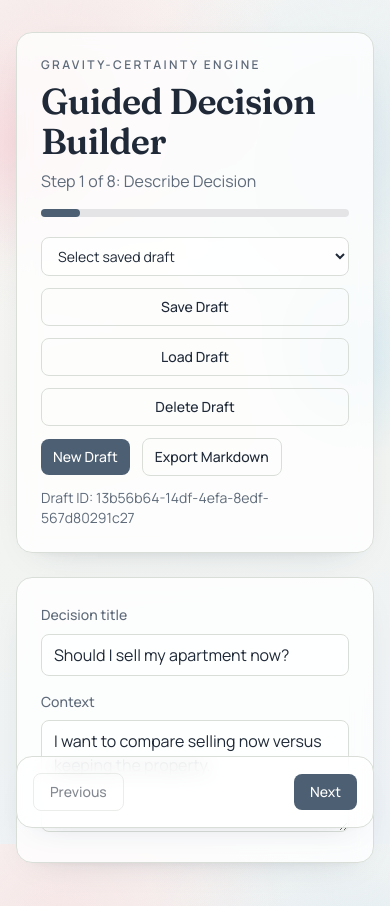
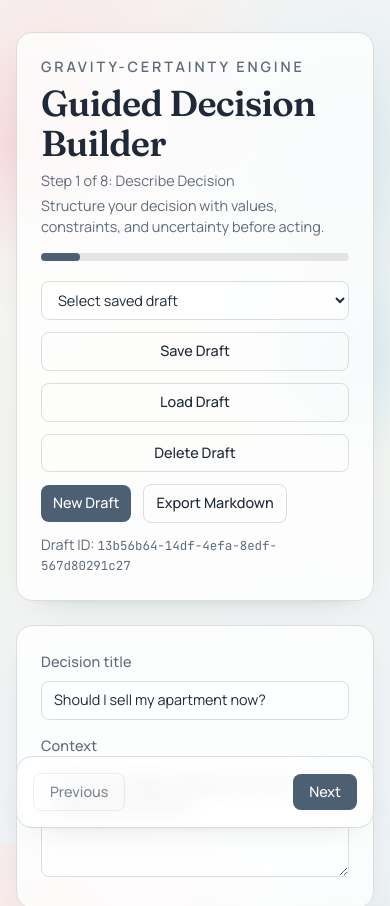
Before and after one commit to alexandruv/decisionTool, a Next.js app: page / in a window 390 px wide. Shown: the top 906 px of the page. Built offline with nearby package versions, Linux system fonts and the light colour scheme.

Commit message:
style: polish typography rhythm, mobile spacing, and results hierarchy

```diff
--- a/src/app/globals.css
+++ b/src/app/globals.css
@@ -27,6 +27,7 @@ body {
     linear-gradient(165deg, #f8f7f5 0%, #f2f4f1 58%, #edf2f7 100%);
   color: var(--foreground);
   font-family: var(--font-manrope), sans-serif;
+  line-height: 1.45;
 }
 
 h1,
@@ -34,6 +35,21 @@ h2,
 h3 {
   font-family: var(--font-fraunces), serif;
   letter-spacing: -0.02em;
+  line-height: 1.1;
+}
+
+p,
+li,
+label,
+input,
+select,
+textarea,
+button {
+  font-size: 0.95rem;
+}
+
+label {
+  letter-spacing: 0.01em;
 }
 
 .bg-white {
@@ -75,7 +91,16 @@ input,
 textarea,
 select {
   background: rgba(255, 255, 255, 0.7);
-  transition: border-color 140ms ease, box-shadow 140ms ease, background-color 140ms ease;
+  transition:
+    border-color 140ms ease,
+    box-shadow 140ms ease,
+    background-color 140ms ease,
+    transform 140ms ease;
+}
+
+input::placeholder,
+textarea::placeholder {
+  color: #8b96a5;
 }
 
 input:focus,
@@ -83,6 +108,7 @@ textarea:focus,
 select:focus {
   border-color: #b5c7d9 !important;
   box-shadow: 0 0 0 3px rgba(189, 214, 236, 0.45);
+  background-color: rgba(255, 255, 255, 0.94);
   outline: none;
 }
 
@@ -103,6 +129,32 @@ section {
   animation: soft-rise 380ms ease both;
 }
 
+table th {
+  font-size: 0.74rem;
+  letter-spacing: 0.08em;
+  text-transform: uppercase;
+}
+
+table td {
+  font-size: 0.9rem;
+}
+
+@media (max-width: 640px) {
+  p,
+  li,
+  label,
+  input,
+  select,
+  textarea,
+  button {
+    font-size: 0.9rem;
+  }
+
+  section {
+    border-radius: 1rem;
+  }
+}
+
 @keyframes soft-rise {
   from {
     opacity: 0;
--- a/src/app/page.tsx
+++ b/src/app/page.tsx
@@ -479,8 +479,11 @@ export default function Home() {
         <h1 className="mt-2 text-4xl font-semibold text-zinc-900 sm:text-5xl">
           Guided Decision Builder
         </h1>
-        <p className="mt-2 text-zinc-600">
+        <p className="mt-2 text-zinc-600 sm:text-[1.02rem]">
           Step {step + 1} of {STEP_TITLES.length}: {STEP_TITLES[step]}
+        </p>
+        <p className="mt-1 text-sm text-zinc-500">
+          Structure your decision with values, constraints, and uncertainty before acting.
         </p>
         <div className="mt-4 h-2 rounded-full bg-zinc-200">
           <div
@@ -540,7 +543,9 @@ export default function Home() {
           >
             Export Markdown
           </button>
-          <p className="text-sm text-zinc-600">Draft ID: {draftId}</p>
+          <p className="text-sm text-zinc-600">
+            Draft ID: <span className="font-mono text-[0.78rem]">{draftId}</span>
+          </p>
           {storageMessage && (
             <p className="text-sm font-medium text-emerald-700">{storageMessage}</p>
           )}
@@ -976,13 +981,13 @@ export default function Home() {
           <article className="grid gap-4 md:grid-cols-5">
             <div className="rounded-xl border border-zinc-200 bg-zinc-50 p-4">
               <p className="text-sm text-zinc-500">Status</p>
-              <p className="mt-1 text-xl font-semibold text-zinc-900">
+              <p className="mt-1 text-2xl font-semibold text-zinc-900">
                 {formatStatusLabel(result.status)}
               </p>
             </div>
-            <div className="rounded-xl border border-zinc-200 bg-zinc-50 p-4">
+            <div className="rounded-xl border border-zinc-200 bg-zinc-50 p-4" style={{ background: "linear-gradient(160deg, rgba(219,232,244,0.56) 0%, rgba(255,255,255,0.86) 100%)" }}>
               <p className="text-sm text-zinc-500">Adjusted Status</p>
-              <p className="mt-1 text-xl font-semibold text-zinc-900">
+              <p className="mt-1 text-2xl font-semibold text-zinc-900">
                 {formatStatusLabel(policyRecommendation.status)}
               </p>
             </div>
@@ -1012,6 +1017,9 @@ export default function Home() {
             <h3 className="text-sm font-semibold uppercase tracking-wide text-zinc-600">
               Confidence Policy Controls
             </h3>
+            <p className="mt-1 text-sm text-zinc-500">
+              Tune thresholds to define when recommendations should be strict, cautious, or conservative.
+            </p>
             <div className="mt-3 grid gap-3 md:grid-cols-3">
               <label className="text-sm text-zinc-700">
                 Recommended win threshold
@@ -1054,7 +1062,9 @@ export default function Home() {
                 />
               </label>
             </div>
-            <p className="mt-3 text-sm text-zinc-600">{policyRecommendation.reason}</p>
+            <p className="mt-3 rounded-lg bg-zinc-50 px-3 py-2 text-sm text-zinc-600">
+              {policyRecommendation.reason}
+            </p>
           </article>
 
           {simulationResult && (
```
